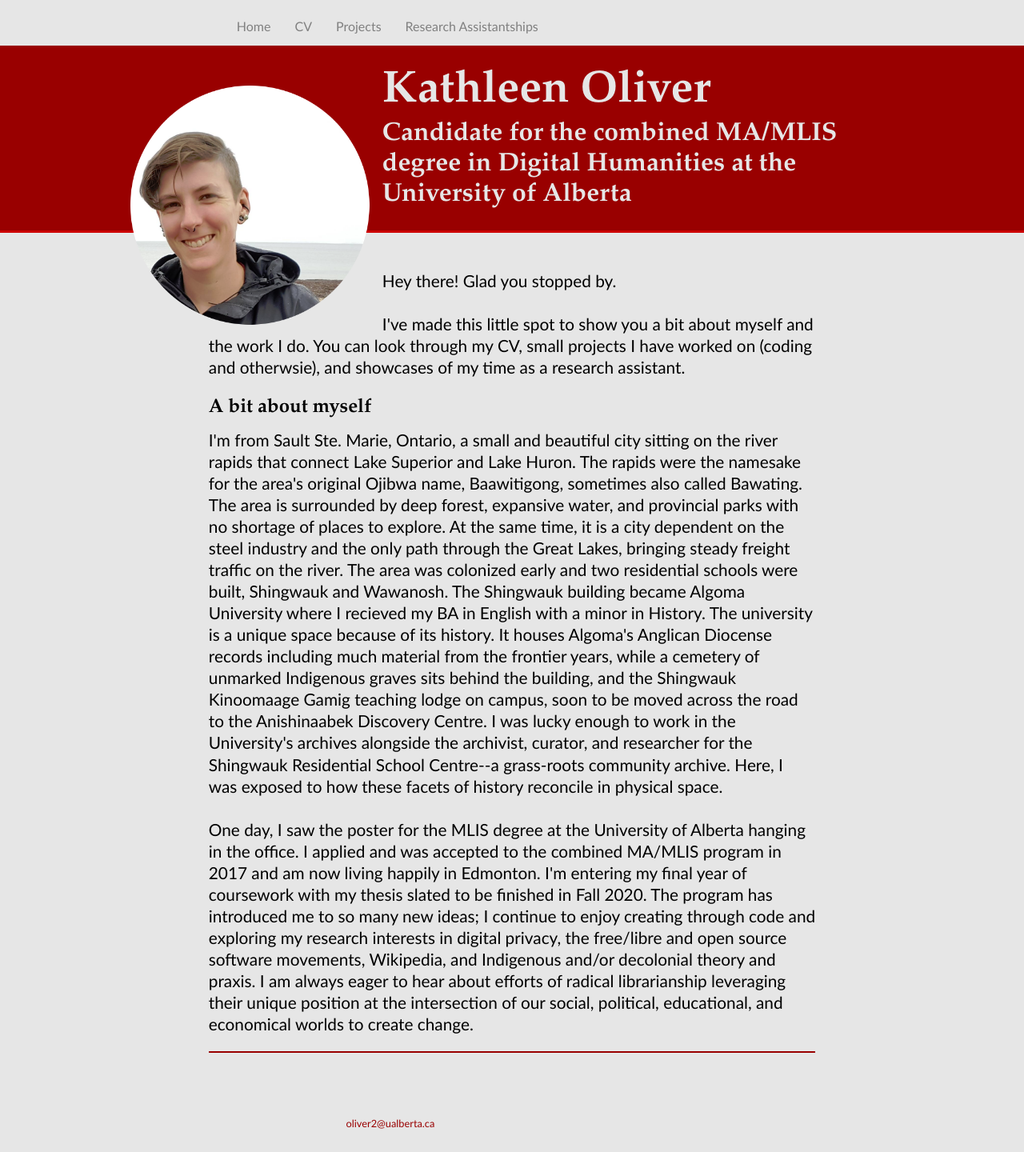
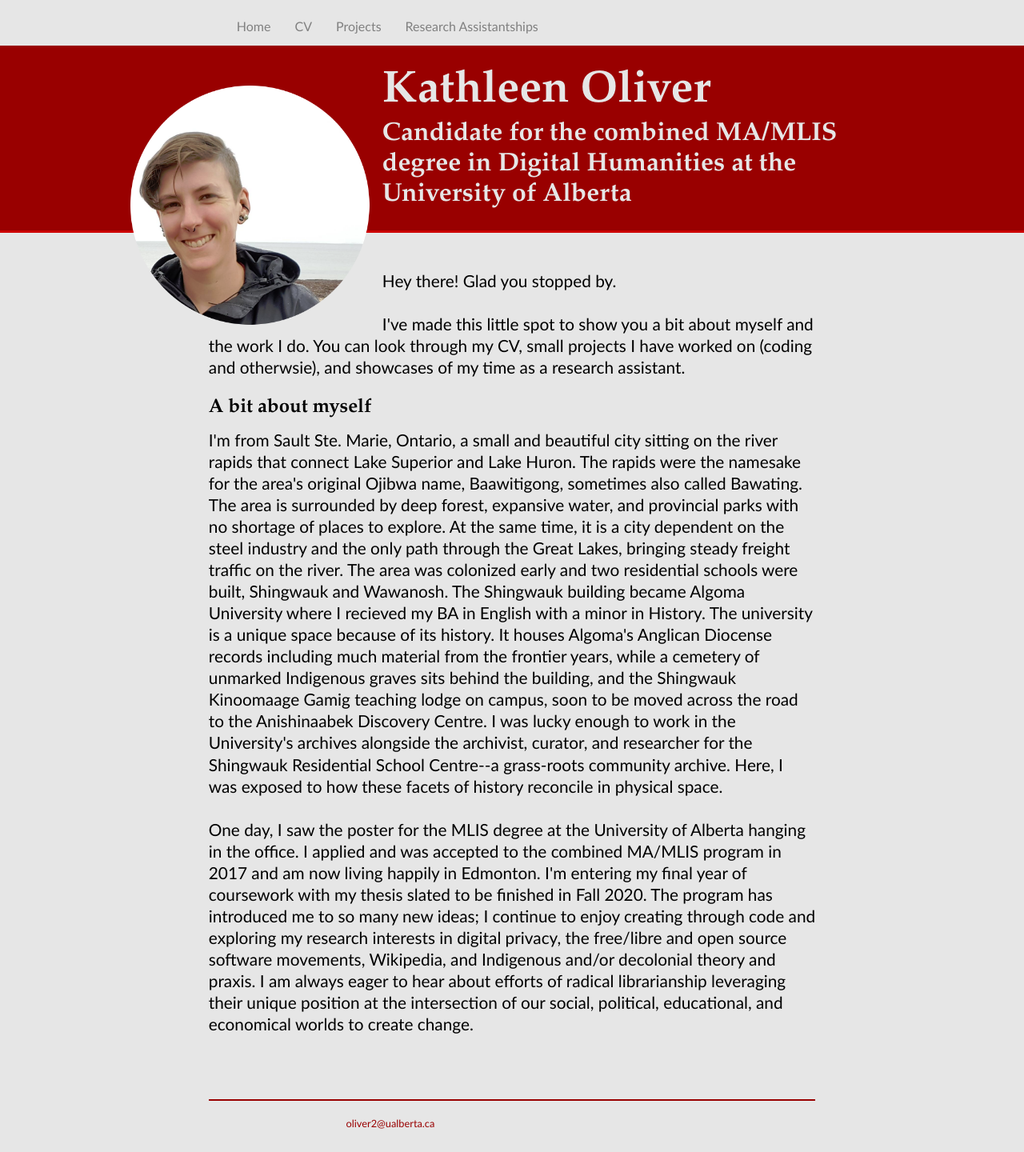
Before and after one commit to k-j-oliver/k-j-oliver.github.io, a Jekyll site: the page built from index.html, in a window 1280 px wide. Shown: the whole page at 80% size. Built offline with Jekyll 4.4.1, drawn with Linux system fonts in a browser that asks for light colours.

Commit message:
Update default.html

```diff
--- a/_layouts/default.html
+++ b/_layouts/default.html
@@ -17,9 +17,8 @@
 			<div class="container">
 			{{ content }}
 			</div><!-- /.container -->
-
+			<div class="buffer"></div>
 			<footer>
-				<div class="buffer"></div>
 				<ul>
 					<li><a href="mailto:oliver2@ualberta.ca">oliver2@ualberta.ca</a></li>
 				</ul>
```
